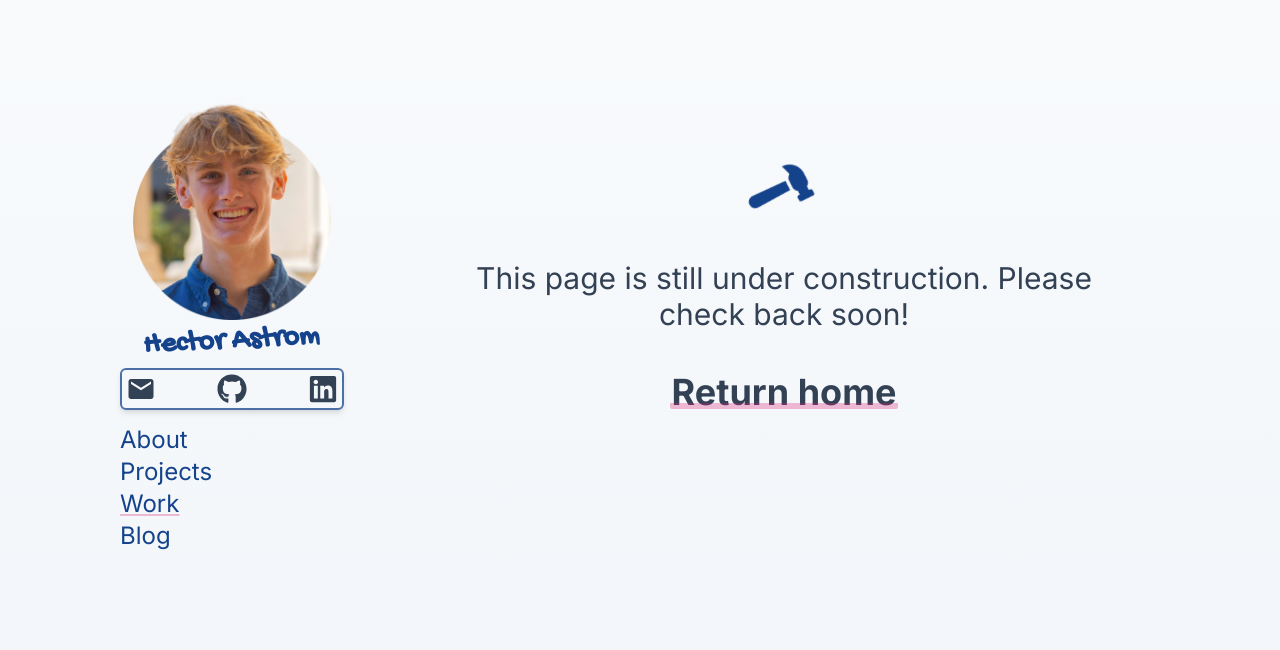
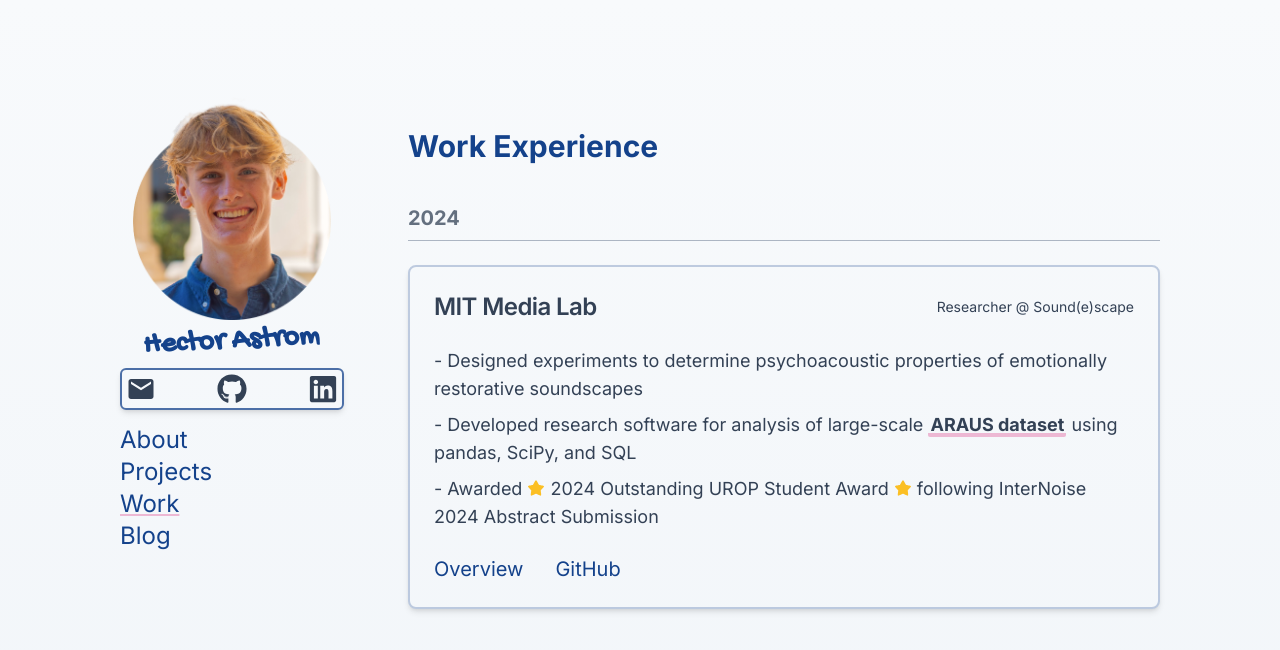
Before and after one commit to hectorastrom/personal-website, a Next.js app: page /work in a window 1280 px wide. Shown: the top 650 px of the page. Built offline with nearby package versions, Linux system fonts and the light colour scheme.

Commit message:
+ work page layout + sound(e)scape work info

```diff
--- a/src/app/work/page.tsx
+++ b/src/app/work/page.tsx
@@ -1,9 +1,75 @@
-import UnderConstruction from "@/components/UnderConstruction";
+import {
+  Card,
+  CardHeader,
+  CardFooter,
+  CardTitle,
+  CardDescription,
+  CardContent,
+} from "@/components/ui/card";
+import { GiRoundStar } from "react-icons/gi";
+import Link from "next/link";
+import HorDivider from "@/components/HorDivider";
 
 export default function Page() {
   return (
     <>
-      <UnderConstruction />
+      <h1 className="text-2xl md:text-3xl text-emphasis font-bold pb-6">
+        Work Experience
+      </h1>
+
+      <div className="py-4">
+        <h3 className="text-opacity-75 text-default text-md font-bold">2024</h3>
+        <HorDivider gradient={false}/>
+      </div>
+
+      <Card>
+        <CardHeader>
+          <CardTitle>MIT Media Lab</CardTitle>
+          <CardDescription>Researcher @ Sound(e)scape</CardDescription>
+        </CardHeader>
+        <CardContent>
+          <ul className="space-y-2">
+            <li>
+              - Designed experiments to determine psychoacoustic properties of
+              emotionally restorative soundscapes
+            </li>
+            <li>
+              - Developed research software for analysis of large-scale{" "}
+              <a
+                className="custom-link"
+                href="https://arxiv.org/pdf/2207.01078"
+                target="_blank"
+              >
+                ARAUS dataset
+              </a>{" "}
+              using pandas, SciPy, and SQL
+            </li>
+            <li>
+              - Awarded{" "}
+              <GiRoundStar className="inline-block text-amber-400 mb-1" /> 2024
+              Outstanding UROP Student Award{" "}
+              <GiRoundStar className="inline-block text-amber-400 mb-1" />{" "}
+              following InterNoise 2024 Abstract Submission
+            </li>
+          </ul>
+        </CardContent>
+        <CardFooter className="flex flex-row gap-x-4 md:gap-x-8">
+          <Link
+            href="https://www.media.mit.edu/projects/sound-e-scape/overview/"
+            target="_blank"
+            className="text-lg md:text-xl text-emphasis font-normal hover:saturate-200"
+          >
+            Overview
+          </Link>
+          <Link
+            href="https://github.com/hectorastrom/ARAUS-Soundscapes-Affective-Analysis"
+            target="_blank"
+            className="text-lg md:text-xl text-emphasis font-normal hover:saturate-200"
+          >
+            GitHub
+          </Link>
+        </CardFooter>
+      </Card>
     </>
   );
 }
--- a/src/components/HorDivider.tsx
+++ b/src/components/HorDivider.tsx
@@ -1,11 +1,16 @@
 interface HorDividerProps {
-  className? : string
+  className? : string;
+  gradient?: boolean;
 }
 
-export default function HorDivider({className} : HorDividerProps) {
+export default function HorDivider({className, gradient = false} : HorDividerProps) {
+
+    const gradientClass = gradient
+      ? "bg-transparent bg-gradient-to-r from-transparent via-slate-500 to-transparent"
+      : "bg-slate-500";
     return (
       <>
-        <hr className={`${className} my-4 sm:my-2 h-px border-t-0 bg-transparent bg-gradient-to-r from-transparent via-neutral-500 to-transparent opacity-50 dark:via-neutral-400`} />
+        <hr className={`${className} my-4 sm:my-2 h-px border-t-0 ${gradientClass} opacity-50`} />
       </>
     );
 }
```
